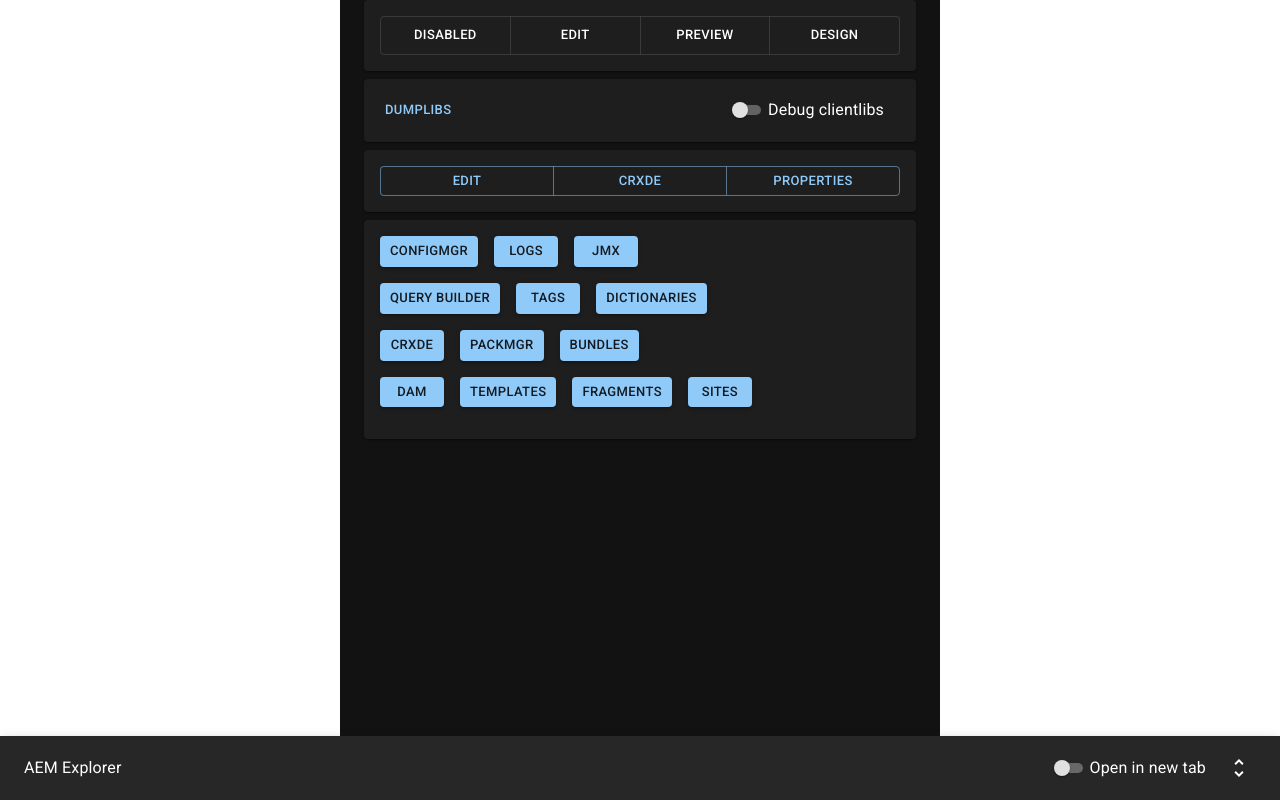
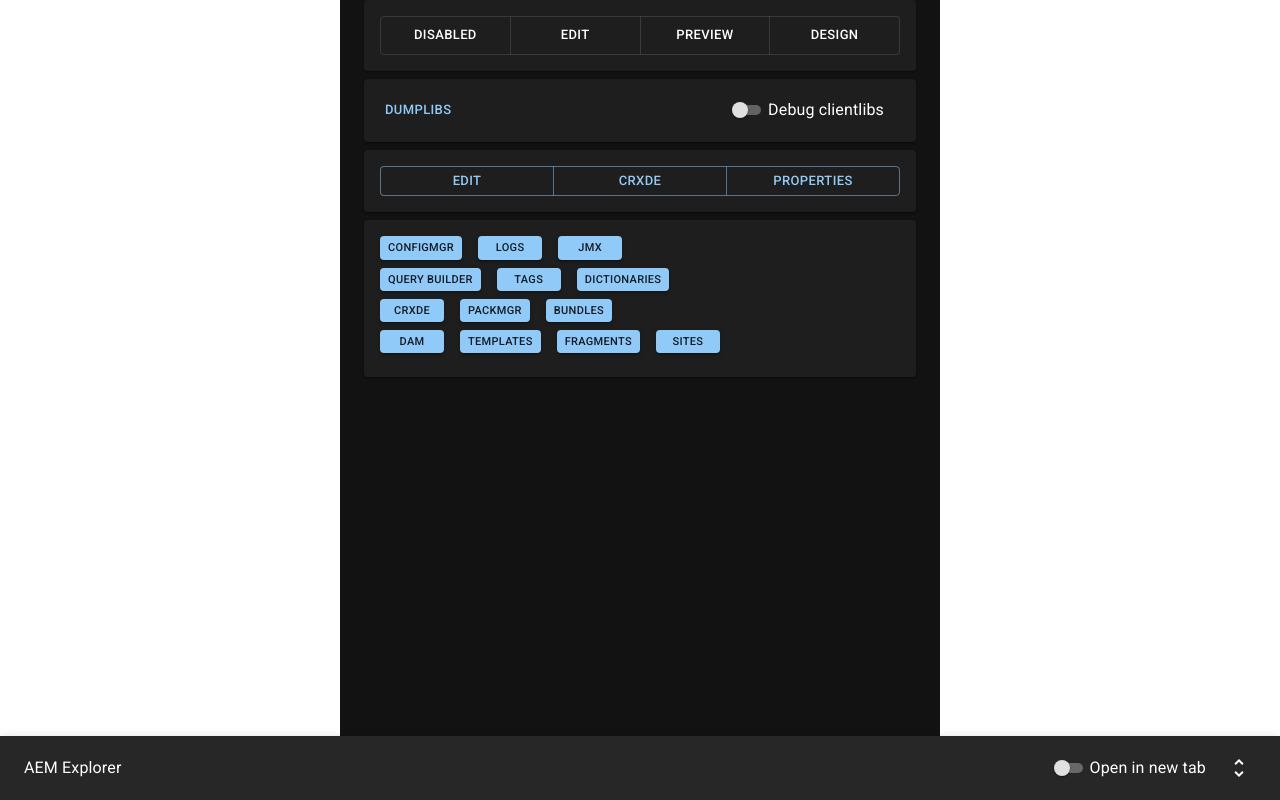
Before and after one commit to zamozniewicz/aem-explorer, a React (Create React App) app: page / in a window 1280 px wide. Built offline with nearby package versions, Linux system fonts and the light colour scheme; no server answers.

Commit message:
Decrease links size

```diff
--- a/src/components/aem-link/aem-link.tsx
+++ b/src/components/aem-link/aem-link.tsx
@@ -14,6 +14,7 @@
       variant="contained"
       key={pathname}
       onClick={() => openAemPage(pathname, openInNewTab)}
+      sx={{ fontSize: 11, px: 1, py: 0.25 }}
     >
       {text}
     </Button>
--- a/src/components/links/links.tsx
+++ b/src/components/links/links.tsx
@@ -18,7 +18,11 @@
               {title}
             </Typography>
           )}
-          <Stack sx={{ mb: 2 }} spacing={2} direction="row">
+          <Stack
+            sx={{ mb: theme === "comfortable" ? 2 : 1 }}
+            spacing={2}
+            direction="row"
+          >
             {links.map(({ pathname, label }) => (
               <AemLink key={pathname} pathname={pathname} text={label} />
             ))}
```
